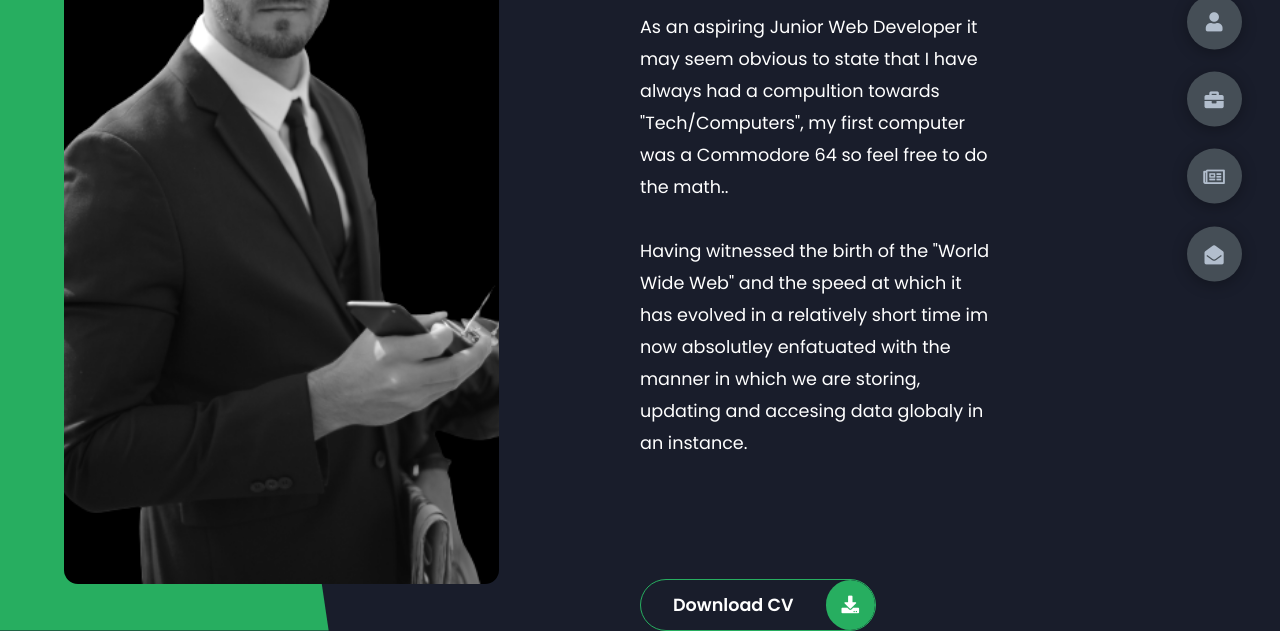
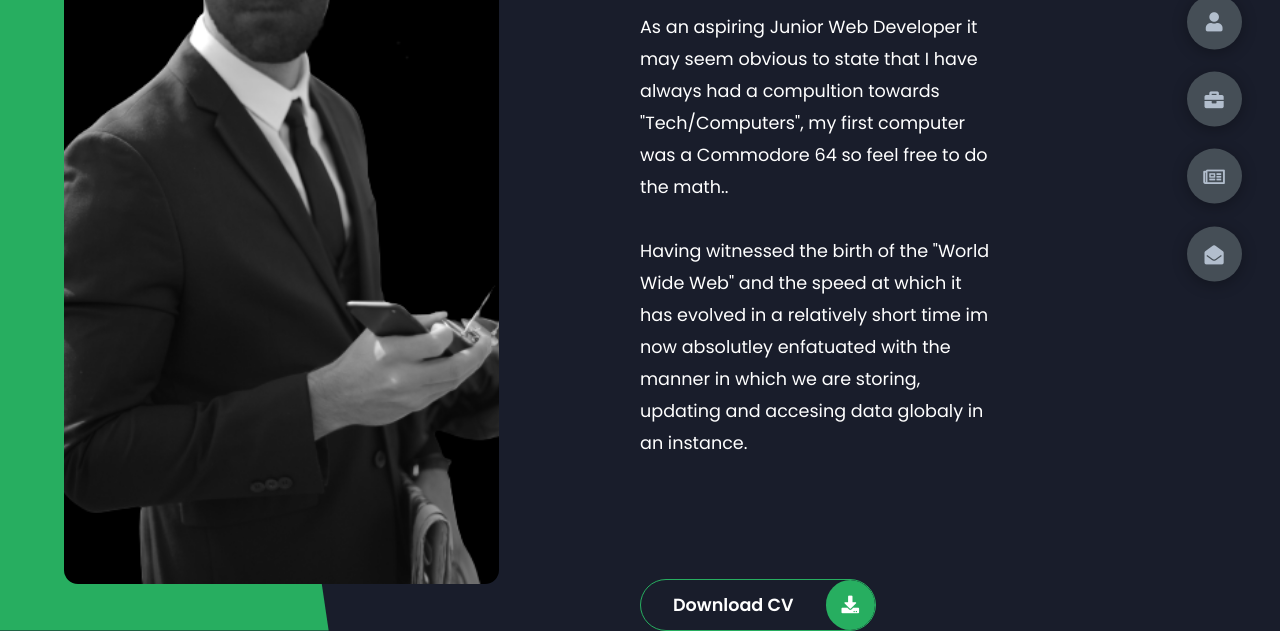
Before and after one commit to Sanfo212/Sanfo212.github.io, a plain HTML site: page index.html in a window 1280 px wide. Shown: the part 301-932 px from the top of the page. Drawn offline with Linux system fonts and the light colour scheme.

Commit message:
Initial Commit

```diff
--- a/index.html
+++ b/index.html
@@ -17,7 +17,7 @@
             <div class="left-header">
                 <div class="h-shape"></div>
                 <div class="image">
-                    <img src="img/hero.png" alt="">
+                    <img src="img/hero2.png" alt="">
                 </div>
             </div>
             <div class="right-header">
```
